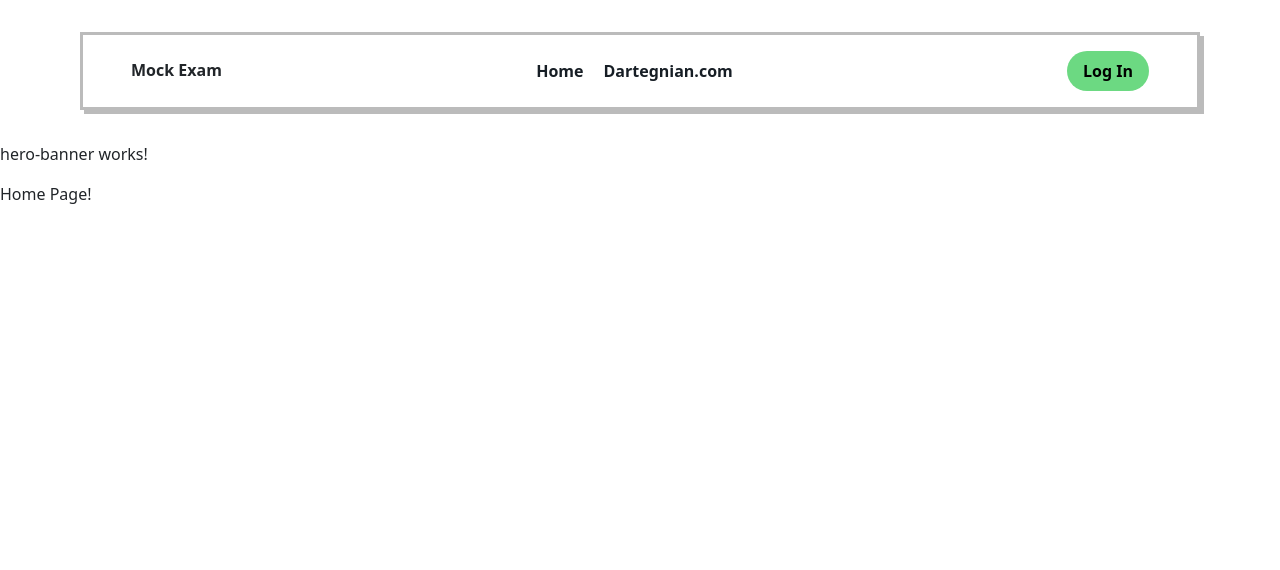
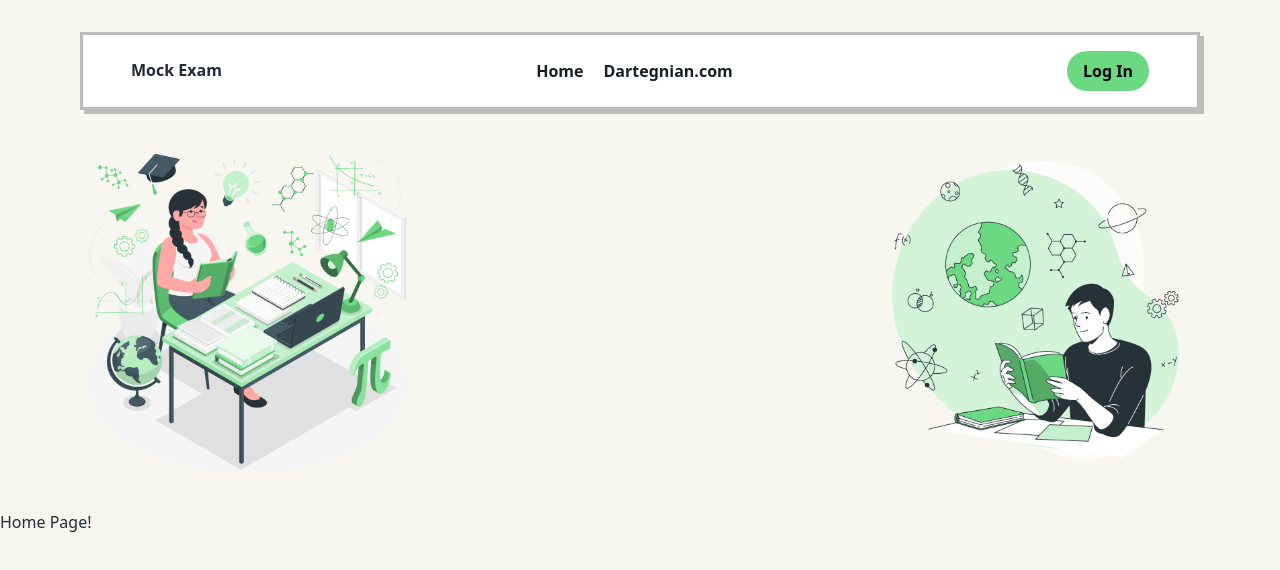
Before and after one commit to Dartegnian/mock-quiz-app, an Angular app: page / in a window 1280 px wide. Shown: the top 570 px of the page. Built offline with nearby package versions, Linux system fonts and the light colour scheme.

Commit message:
Write simple hero banner with 2 illustrations, change site BG color

```diff
--- a/src/app/components/hero-banner/hero-banner.component.html
+++ b/src/app/components/hero-banner/hero-banner.component.html
@@ -1 +1,10 @@
-<p>hero-banner works!</p>
+<article class="hero-banner">
+	<header class="hero-banner__header">
+		<section class="hero-banner__tagline"></section>
+		<section class="hero-banner__cta"></section>
+	</header>
+	<section class="hero-banner__illustrations">
+		<img src="/assets/img/Learning-amico.png" class="hero-banner__illustration" />
+		<img src="/assets/img/Learning-bro.png"  class="hero-banner__illustration" />
+	</section>
+</article>
--- a/src/app/components/hero-banner/hero-banner.component.scss
+++ b/src/app/components/hero-banner/hero-banner.component.scss
@@ -0,0 +1,21 @@
+:host {
+	display: flex;
+	justify-content: center;
+	align-items: center;
+	margin: 2rem 5rem;
+}
+
+.hero-banner {
+	display: flex;
+	flex-direction: column;
+    width: 100%;
+
+	&__illustrations {
+		display: flex;
+		justify-content: space-between;
+	}
+
+	&__illustration {
+		max-width: 30%;
+	}
+}
--- a/src/styles.scss
+++ b/src/styles.scss
@@ -1 +1,6 @@
 @import "global";
+
+body {
+	color: #212B35;
+	background-color: #F8F6F0;
+}
```
Also changed, not shown: src/app/components/hero-banner/hero-banner.component.ts (+5 -6 lines), src/assets/img/Learning-amico.png (added), src/assets/img/Learning-bro.png (added).
